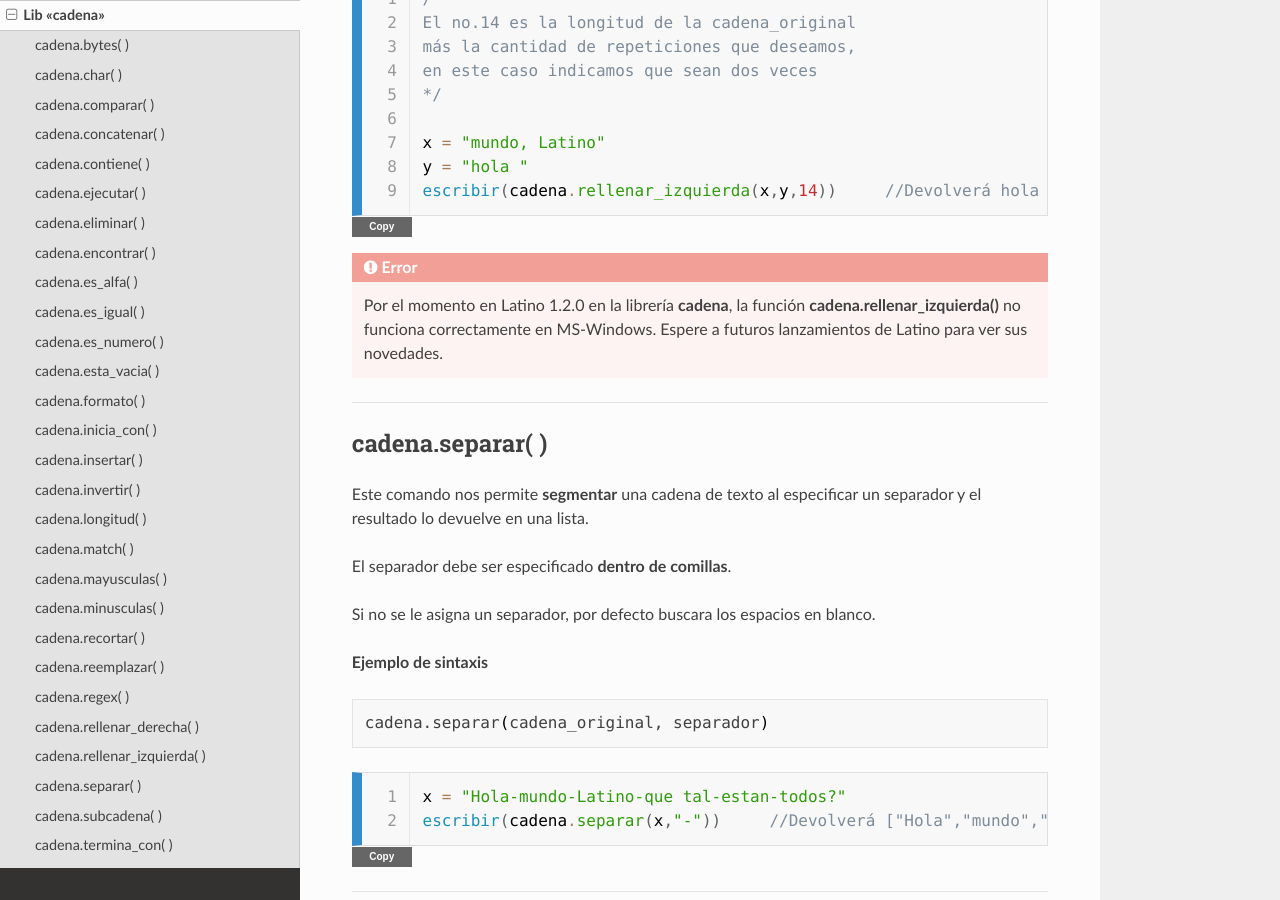
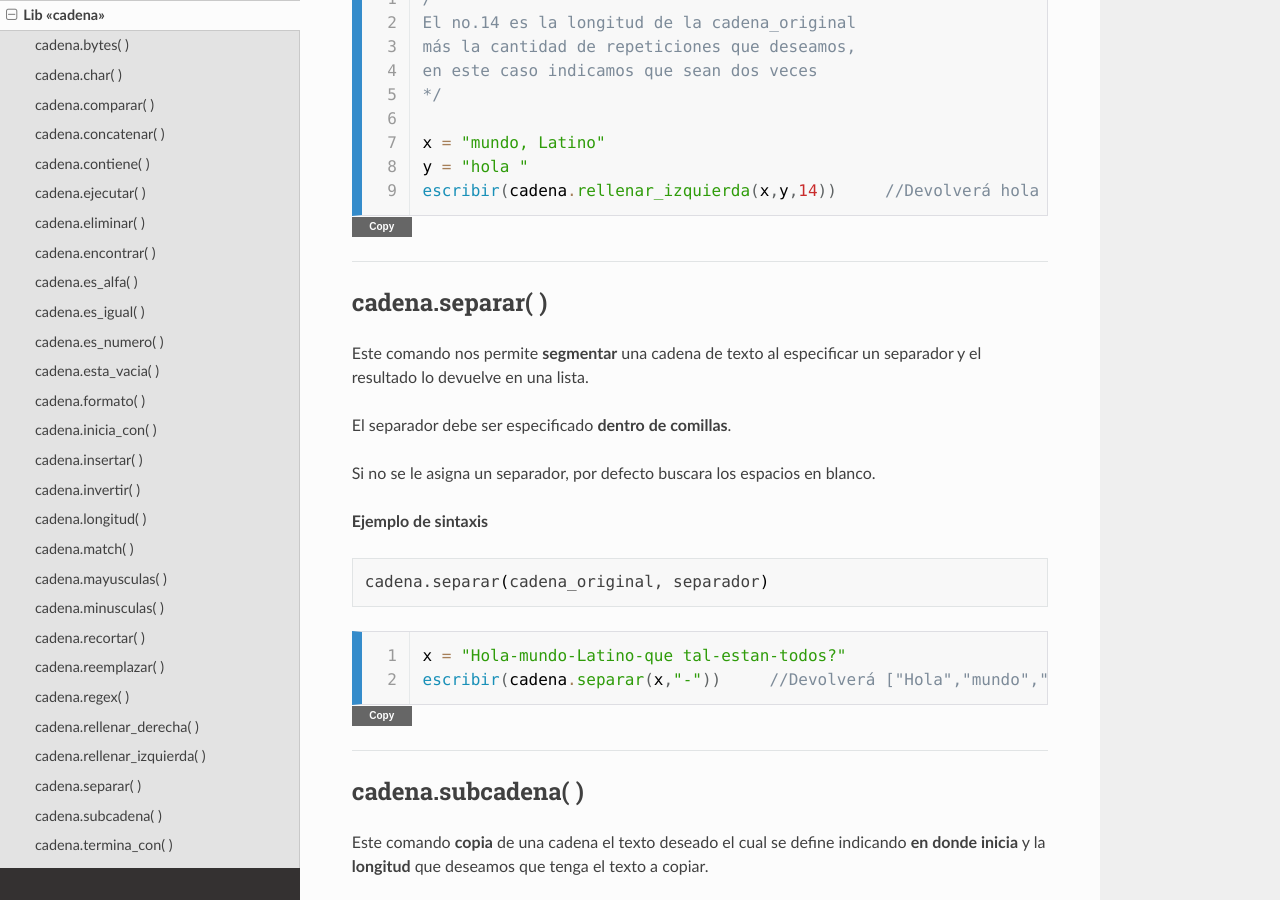
Before and after one commit to LatinoDocs/Manual-Latino, a Sphinx documentation site: the page built from docs/librerias/Cadena.rst, in a window 1280 px wide and 900 px high, scrolled down 10899 px. Built offline with Sphinx 7.4.7 and the Read the Docs theme 2.0.0, drawn with Linux system fonts in a browser that asks for light colours; comment, search, counter and statistics services are not loaded.

Commit message:
Se a actualizado nota para el comando **cadena.rellenar_izquierda()**

```diff
--- a/docs/Novedades.rst
+++ b/docs/Novedades.rst
@@ -22,6 +22,7 @@ Mejoras
   * Se ha corregido el comando **sis.iraxy()** en MS-Windows
   * Se ha corregido el comando **archivo.renombrar()** en Unix y macOS
   * Se ha corregido el comando **cadena.reemplazar()**
+  * Se ha corregido el comando **cadena.rellenar_izquierda()** en MS-Windows
   * Se ha corregido el comando **lista.concatenar()**
   * Se ha corregido el comando **lista.insertar()**
   * Se ha mejorado los comandos **imprimirf()** y **cadena.formato()**
--- a/docs/librerias/Cadena.rst
+++ b/docs/librerias/Cadena.rst
@@ -486,8 +486,6 @@ El comando **cadena.rellenar_izquierda\( \)** nos permite indicar la cantidad de
    y = "hola "
    escribir(cadena.rellenar_izquierda(x,y,14))     //Devolverá hola hola mundo, Latino</code></pre>
 
-.. error:: Por el momento en Latino 1.2.0 en la librería **cadena**, la función **cadena.rellenar_izquierda()** no funciona correctamente en MS-Windows. Espere a futuros lanzamientos de Latino para ver sus novedades.
-
 ----
 
 cadena.separar\( \)
```
